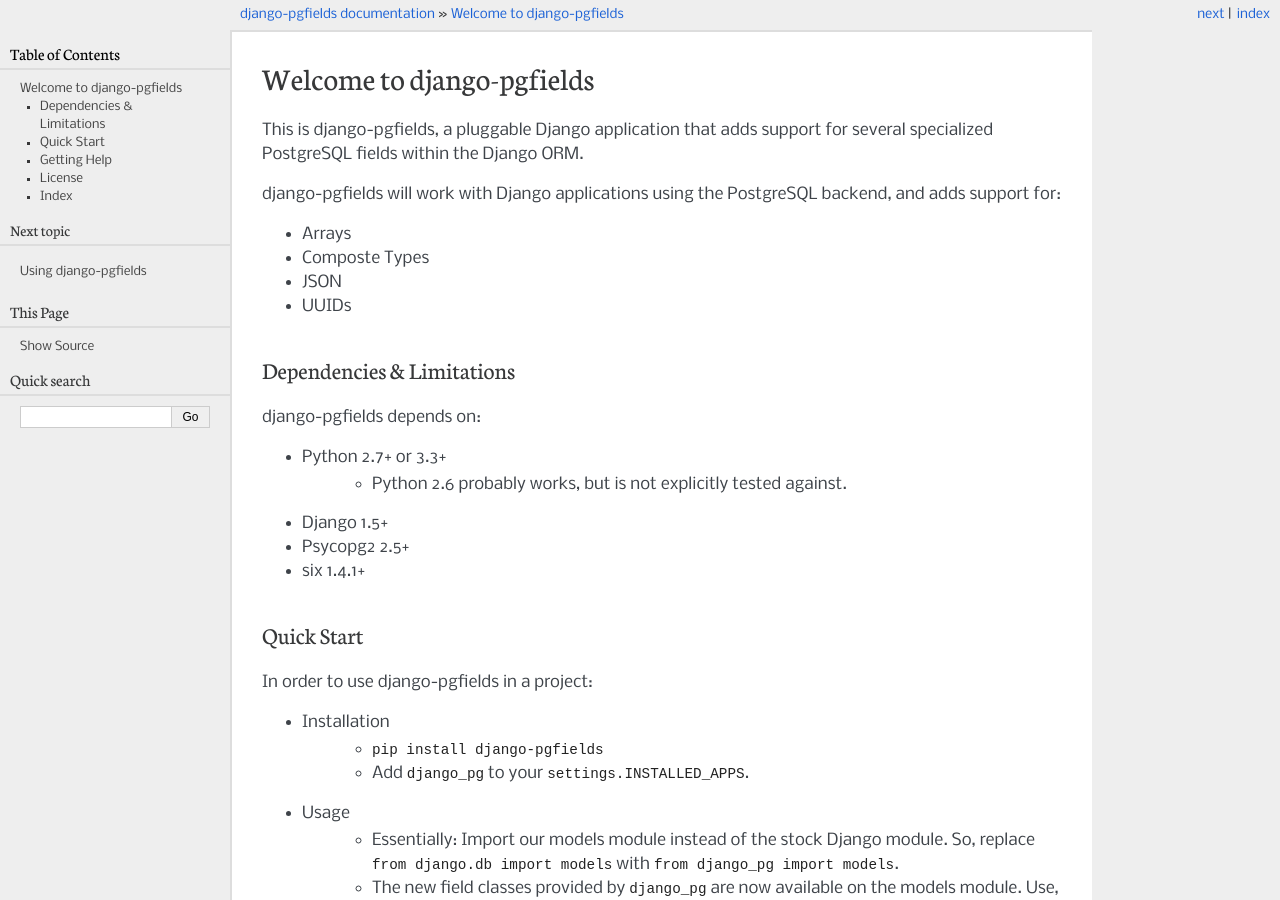
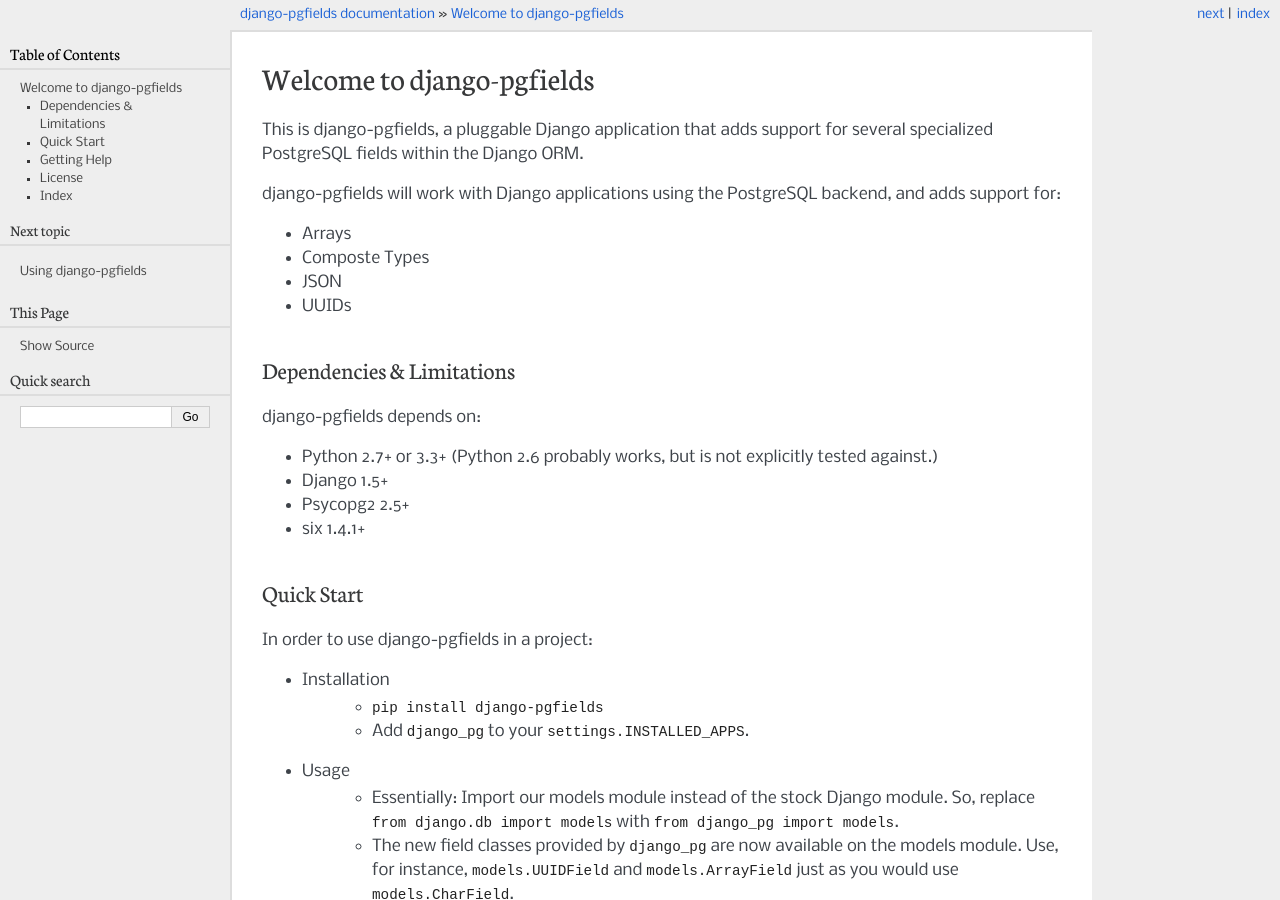
Before and after one commit to lukesneeringer/django-pgfields, a Sphinx documentation site: the page built from docs/index.rst, in a window 1280 px wide and 900 px high. Built offline with Sphinx 7.4.7, drawn with Linux system fonts in a browser that asks for light colours; pages that are not in the unit, such as notebooks, are missing from menus.

Commit message:
Bumping version to 1.1.0.

```diff
--- a/docs/index.rst
+++ b/docs/index.rst
@@ -17,8 +17,7 @@
 
 django-pgfields depends on:
 
-* Python 2.7+ or 3.3+
-    * Python 2.6 probably works, but is not explicitly tested against.
+* Python 2.7+ or 3.3+ (Python 2.6 probably works, but is not explicitly tested against.)
 * Django 1.5+
 * Psycopg2 2.5+
 * six 1.4.1+
```
